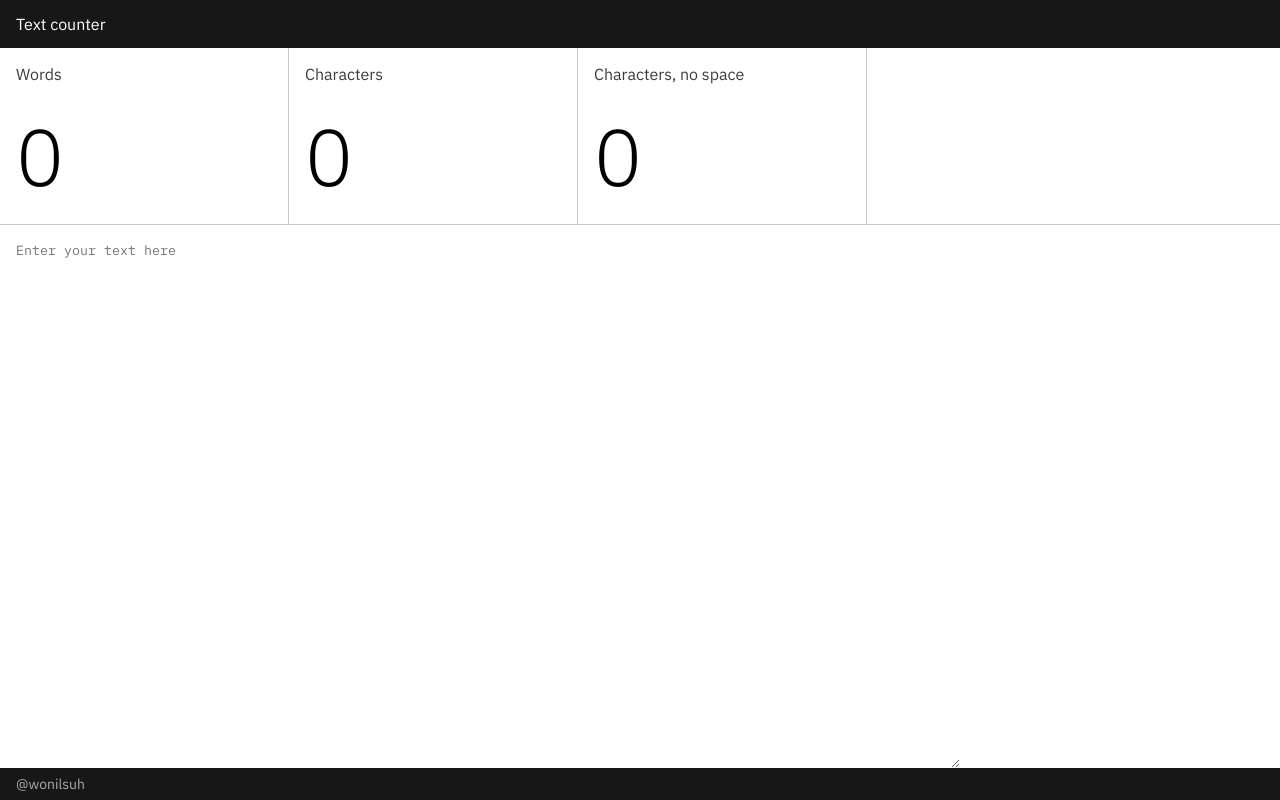
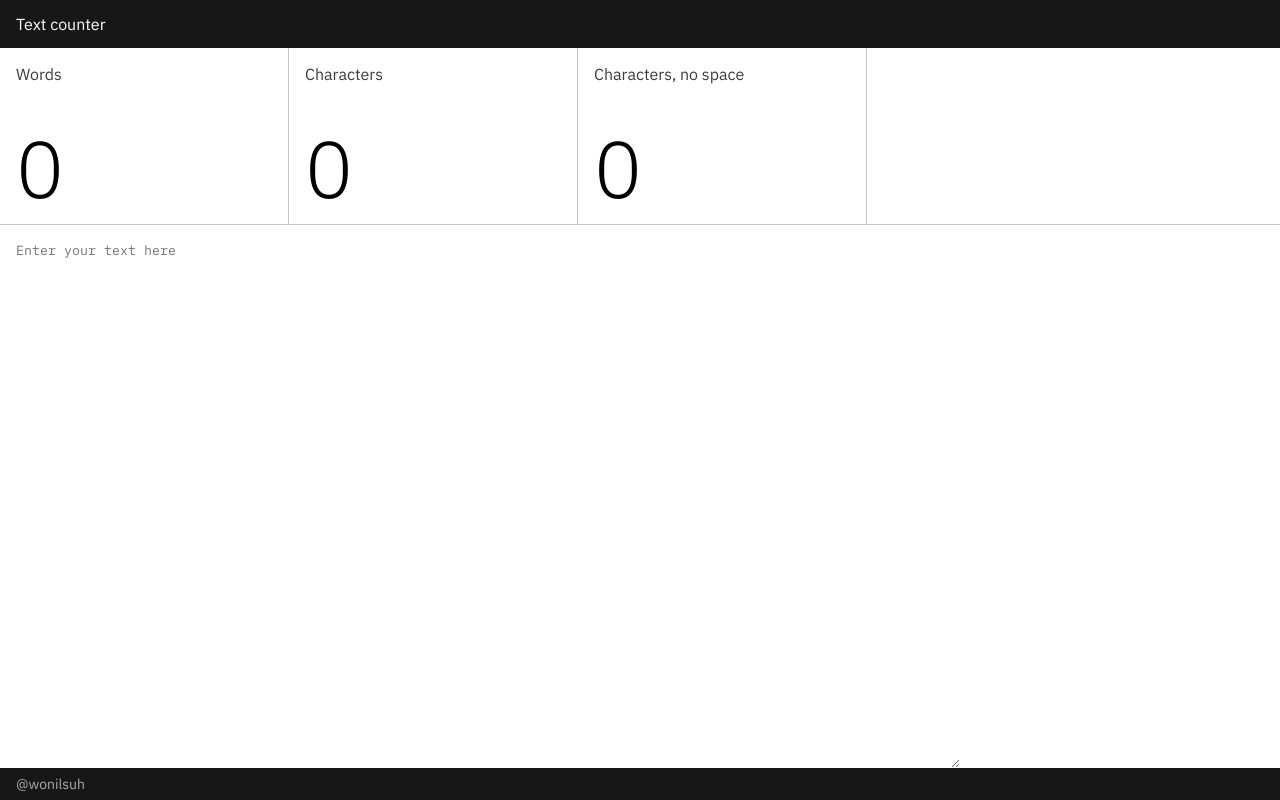
Before and after one commit to wonilsuh/text-counter, a React (Create React App) app: page / in a window 1280 px wide. Built offline with nearby package versions, Linux system fonts and the light colour scheme.

Commit message:
strong equality

```diff
--- a/src/App.js
+++ b/src/App.js
@@ -12,7 +12,7 @@ import Inputs from "./components/Inputs/Inputs.js";
 
 const wordCountFunc = (str) =>
   str.split(" ").filter(function (n) {
-    return n != "";
+    return n !== "";
   }).length;
 
 class App extends React.Component {
--- a/src/components/Counter/Counter.scss
+++ b/src/components/Counter/Counter.scss
@@ -14,6 +14,7 @@
 
   .counter-value {
     font-size: 5rem;
+    line-height:5rem;
     font-weight:300;
   }
 }
```
